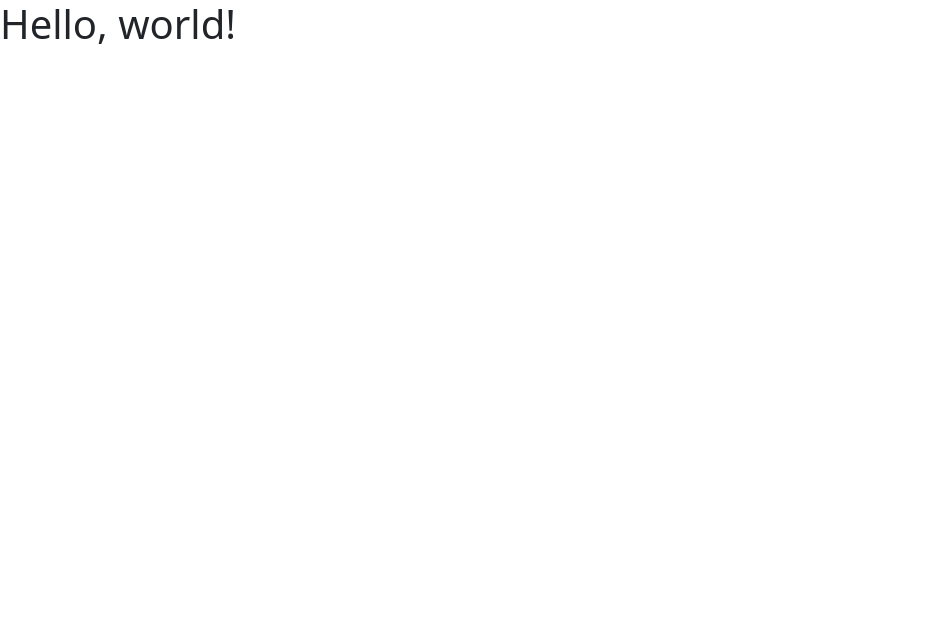
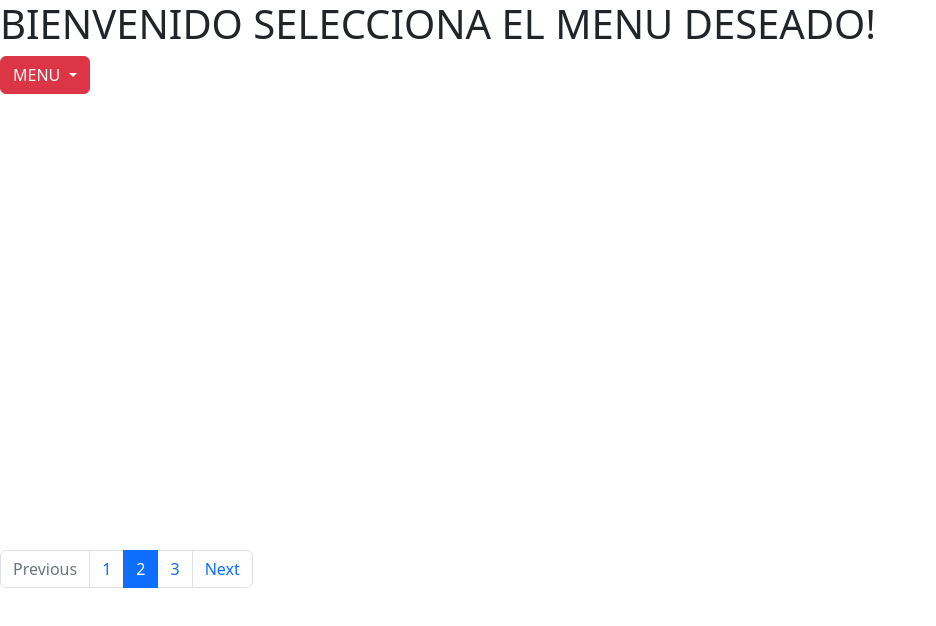
Before and after one commit to Frangersal/CH25_colaborar, a plain HTML site: page menu.html in a window 1280 px wide. Shown: the whole page, without its empty margins (0-936 px from the left). Drawn offline with nearby package versions, Linux system fonts and the light colour scheme.

Commit message:
Se agrego el menuHASC.html

```diff
--- a/menu.html
+++ b/menu.html
@@ -3,11 +3,39 @@
   <head>
     <meta charset="utf-8">
     <meta name="viewport" content="width=device-width, initial-scale=1">
-    <title>Bootstrap demo</title>
+    <title>Bootstrap Menu</title>
     <link href="https://cdn.jsdelivr.net/npm/bootstrap@5.2.3/dist/css/bootstrap.min.css" rel="stylesheet" integrity="sha384-rbsA2VBKQhggwzxH7pPCaAqO46MgnOM80zW1RWuH61DGLwZJEdK2Kadq2F9CUG65" crossorigin="anonymous">
   </head>
   <body>
-    <h1>Hello, world!</h1>
+    <h1>BIENVENIDO SELECCIONA EL MENU DESEADO!</h1>
+    <!-- Example single danger button -->
+<div class="btn-group">
+  <button type="button" class="btn btn-danger dropdown-toggle" data-bs-toggle="dropdown" aria-expanded="false">
+    MENU
+  </button>
+  <ul class="dropdown-menu">
+    <li><a class="dropdown-item" href="login.html">Login</a></li>
+    <li><a class="dropdown-item" href="contacto.html">Contacto</a></li>
+    <li><a class="dropdown-item" href="index.html">Index</a></li>
+    <li><hr class="dropdown-divider"></li>
+    <li><a class="dropdown-item" href="menu.html">Menu</a></li>
+  </ul>
+</div>
+<br><br><br><br><br><br><br><br><br><br><br><br><br><br><br><br><br><br><br><br>
+  <ul class="pagination">
+    <li class="page-item disabled">
+      <a class="page-link">Previous</a>
+    </li>
+    <li class="page-item"><a class="page-link" href="#">1</a></li>
+    <li class="page-item active" aria-current="page">
+      <a class="page-link" href="#">2</a>
+    </li>
+    <li class="page-item"><a class="page-link" href="#">3</a></li>
+    <li class="page-item">
+      <a class="page-link" href="#">Next</a>
+    </li>
+  </ul>
+</nav>
     <script src="https://cdn.jsdelivr.net/npm/bootstrap@5.2.3/dist/js/bootstrap.bundle.min.js" integrity="sha384-kenU1KFdBIe4zVF0s0G1M5b4hcpxyD9F7jL+jjXkk+Q2h455rYXK/7HAuoJl+0I4" crossorigin="anonymous"></script>
   </body>
 </html>
```
